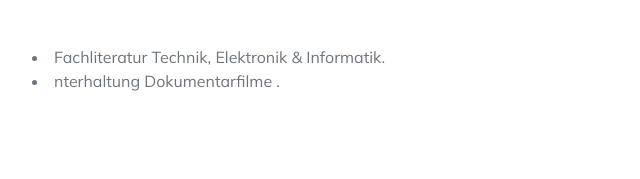
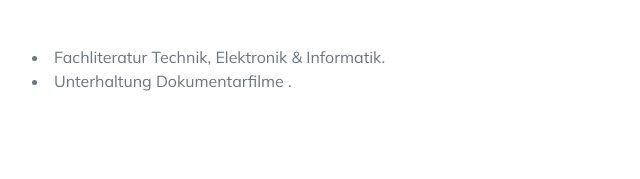
Before and after one commit to Soualif/https-soualif.github.io, a website: page index.html in a window 1280 px wide. Shown: the part 3835-4014 px from the top of the page, 288-928 px from the left. Drawn offline with Linux system fonts and the light colour scheme; a web font is replaced by a local one.

Commit message:
commit-1

```diff
--- a/index.html
+++ b/index.html
@@ -177,7 +177,7 @@
                     </li>
                     <li>
                         <span class="fa-li"></span>
-                        nterhaltung	Dokumentarfilme .
+                        Unterhaltung	Dokumentarfilme .
                     </li>
                 </div>
             </section>
```
Also changed, not shown: package.json (added, +24 -0 lines), .travis.yml (added).
